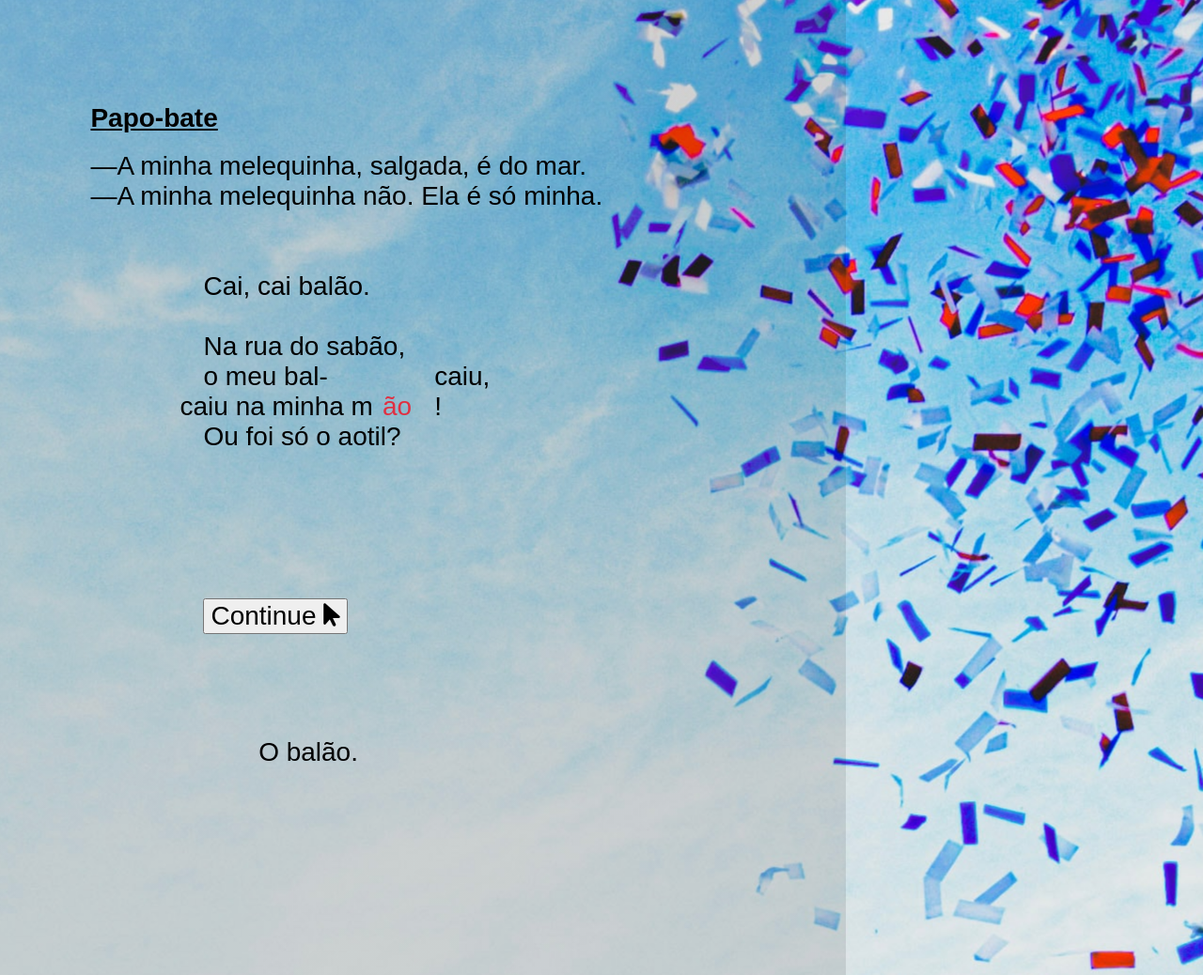
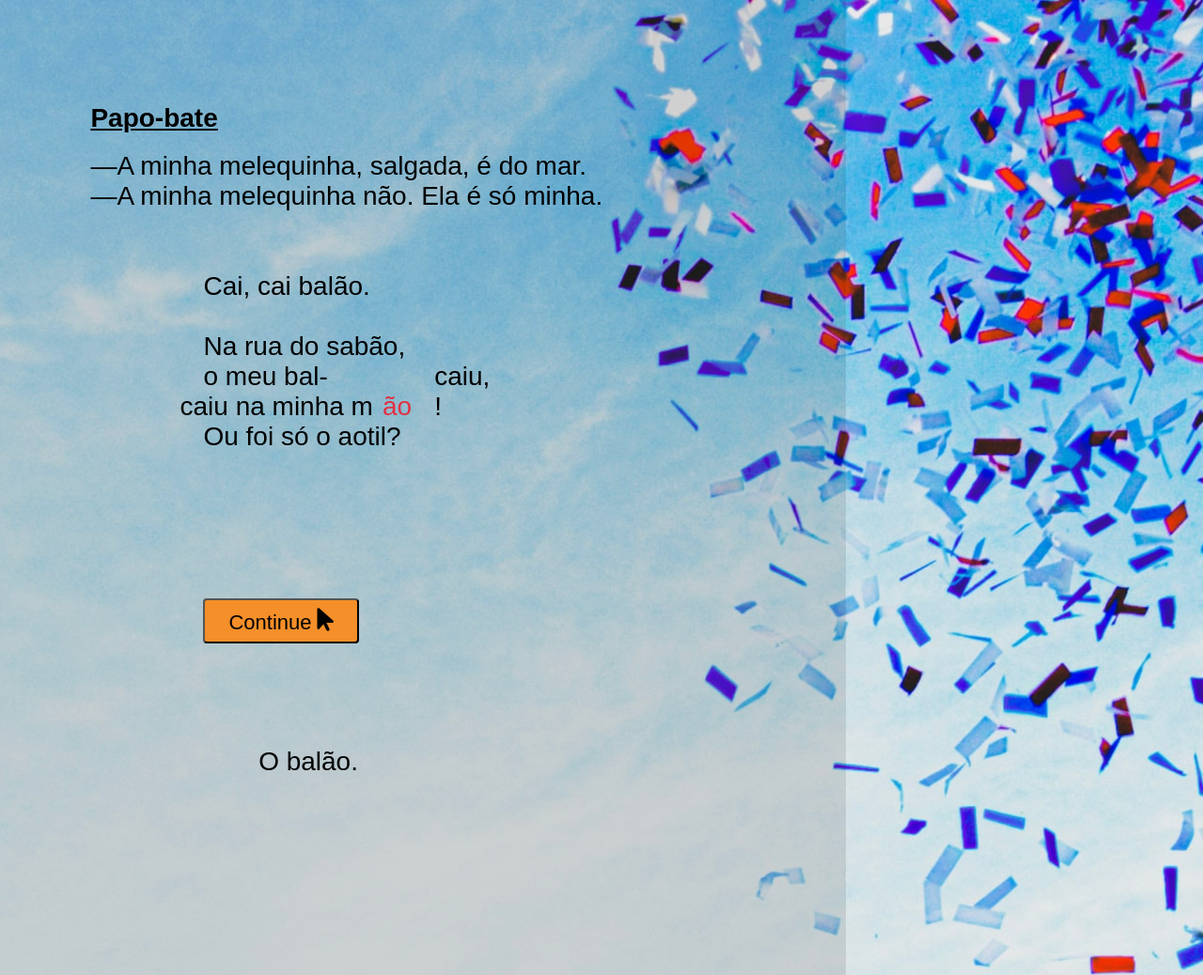
Before and after one commit to KristaCalleja/lylla-fire, a plain HTML site: page index.html in a window 1280 px wide. Shown: the top 1038 px of the page at 94% size. Drawn offline with Linux system fonts and the light colour scheme; a web font is replaced by a local one.

Commit message:
Customise button

```diff
--- a/style.css
+++ b/style.css
@@ -68,6 +68,12 @@ html{
 .right{
     /* border: 1px blue solid; */
     position: relative;
+}
+button{
+    background-color: #F58F29;
+    border-radius: 4px;
+    font-size: 22px;
+    padding: 7px 25px;
 }
 /* Second screen */
 #drop{
```
